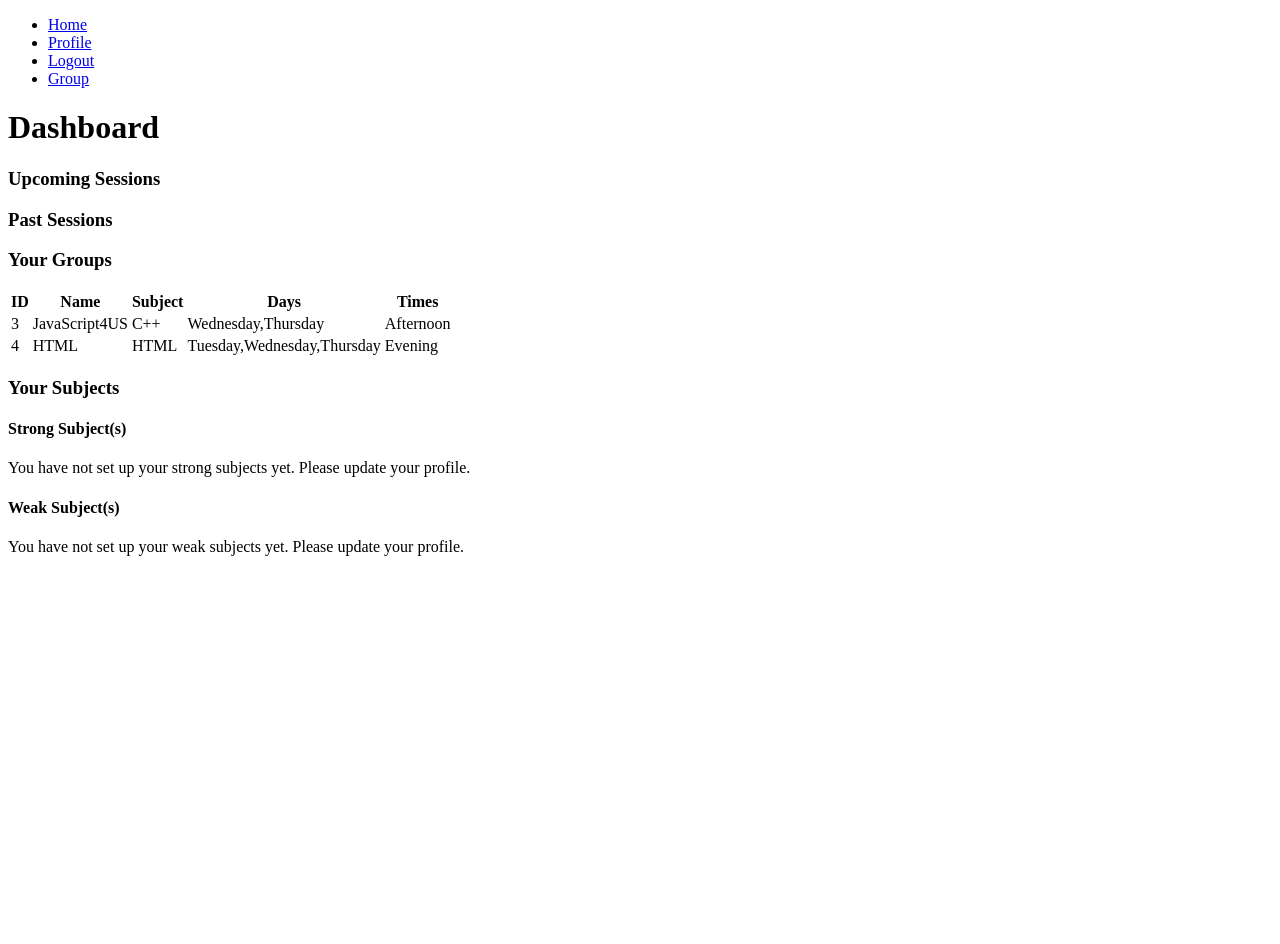
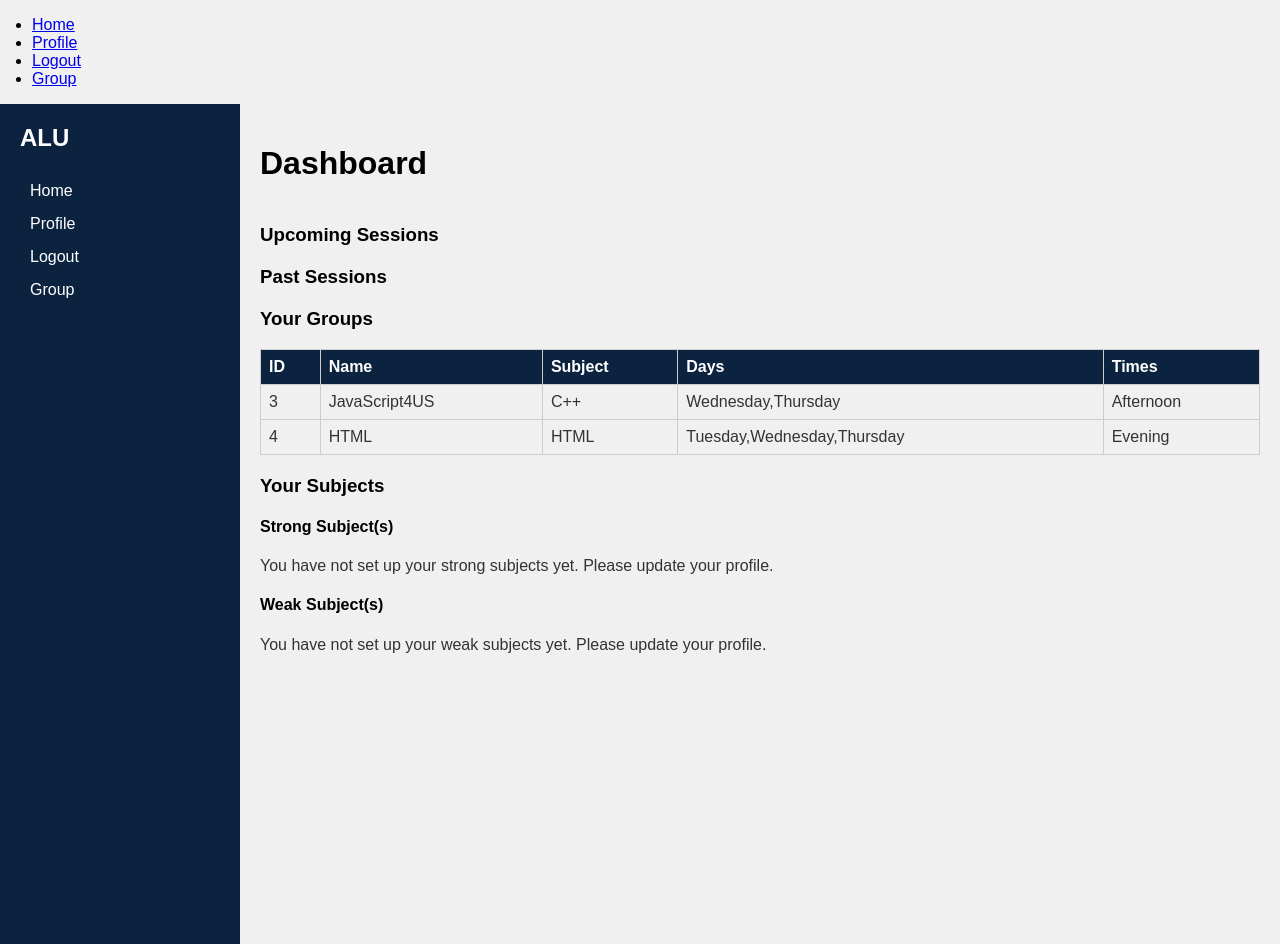
Before and after one commit to N-Ghi/Final-Project-21, a Flask app: template study/templates/dashboard.html in a window 1280 px wide. Before the commit the page ends 556 px from the top, so only its background shows below. Run offline with Flask 3, Linux system fonts and the light colour scheme; the template is opened without the code that fills it: values that come from a table or form of the project are taken from there, others are empty.

Commit message:
edited the dashboard

```diff
--- a/study/templates/dashboard.html
+++ b/study/templates/dashboard.html
@@ -1,23 +1,41 @@
-{%extends 'navbar.html'%}
-{%block title%}Dashboard{%endblock%}
-{%block content%}
+{% extends 'navbar.html' %}
+{% block title %}Dashboard{% endblock %}
+{% block content %}
+<div class="dashboard-container">
+    <nav class="sidebar">
+        <div class="logo">ALU</div>
+        <ul>
+            <li><a href="#" class="active"><i class="fas fa-home"></i>Home</a></li>
+            <li><a href="#"><i class="fas fa-user"></i>Profile</a></li>
+            <li><a href="#"><i class="fas fa-sign-out-alt"></i>Logout</a></li>
+            <li><a href="#"><i class="fas fa-users"></i>Group</a></li>
+        </ul>
+    </nav>
+
+    <main class="content">
+        <header>
             <h1>Dashboard</h1>
-    <div>
+            <div class="header-actions">
+                <!-- Add any header actions here -->
+            </div>
+        </header>
+
+        <section id="upcoming-sessions" class="section">
             <h3>Upcoming Sessions</h3>
-       <!--Display upcoming sessions, if none ask the user to create a new session-->
-       <!--Only users in a group can create a session-->
-    </div>
-    <div>
+            <!-- Display upcoming sessions, if none ask the user to create a new session -->
+            <!-- Only users in a group can create a session -->
+        </section>
+        <section id="past-sessions" class="section">
             <h3>Past Sessions</h3>
-        <!--Display past sessions-->
-    </div>
-    <div>
+            <!-- Display past sessions -->
+        </section>
+        <section id="your-groups" class="section">
             <h3>Your Groups</h3>
             {% if groups|length == 0 %}
                 <p>You are not part of any groups yet.</p>
                 <p>Create a group or join one</p>
             {% else %}
-            <table>
+                <table class="groups-table">
                     <thead>
                         <tr>
                             <th>ID</th>
@@ -40,9 +58,9 @@
                     </tbody>
                 </table>
             {% endif %}
-    </div>
+        </section>
 
-    <div>
+        <section id="your-subjects" class="section">
             <h3>Your Subjects</h3>
             <div>
                 <h4>Strong Subject(s)</h4>
@@ -68,5 +86,102 @@
                     <p>You have not set up your weak subjects yet. Please update your profile.</p>
                 {% endif %}
             </div>
+        </section>
+    </main>
 </div>
-{%endblock%}
+
+<style>
+    body {
+        font-family: 'Arial', sans-serif;
+        margin: 0;
+        padding: 0;
+        background-color: #f0f0f0;
+    }
+    .dashboard-container {
+        display: flex;
+    }
+    .sidebar {
+        width: 200px;
+        background-color: #0c2340;
+        color: white;
+        height: 100vh;
+        padding: 20px;
+    }
+    .logo {
+        font-size: 24px;
+        font-weight: bold;
+        margin-bottom: 30px;
+    }
+    .sidebar ul {
+        list-style-type: none;
+        padding: 0;
+    }
+    .sidebar li {
+        margin-bottom: 15px;
+    }
+    .sidebar a {
+        color: white;
+        text-decoration: none;
+        display: flex;
+        align-items: center;
+    }
+    .sidebar a i {
+        margin-right: 10px;
+    }
+    .content {
+        flex-grow: 1;
+        padding: 20px;
+    }
+    header {
+        display: flex;
+        justify-content: space-between;
+        align-items: center;
+        margin-bottom: 20px;
+    }
+    .section {
+        margin-top: 20px;
+    }
+    table {
+        width: 100%;
+        border-collapse: collapse;
+        margin-bottom: 1rem;
+    }
+    th, td {
+        padding: 0.5rem;
+        border: 1px solid #ccc;
+        text-align: left;
+        color: #333;
+    }
+    th {
+        background-color: #0c2340;
+        color: white;
+    }
+    .groups-table {
+        margin-bottom: 1rem;
+    }
+    ul {
+        list-style-type: disc;
+        padding-left: 2rem;
+    }
+    p {
+        color: #333;
+    }
+</style>
+
+<script>
+    document.addEventListener('DOMContentLoaded', function() {
+        const links = document.querySelectorAll('.nav-links a');
+        links.forEach(link => {
+            link.addEventListener('click', function(event) {
+                event.preventDefault();
+                const targetId = this.getAttribute('href').substring(1);
+                const targetElement = document.getElementById(targetId);
+                window.scrollTo({
+                    top: targetElement.offsetTop,
+                    behavior: 'smooth'
+                });
+            });
+        });
+    });
+</script>
+{% endblock %}
```
Lines whose indentation alone changed are shown as unchanged.
